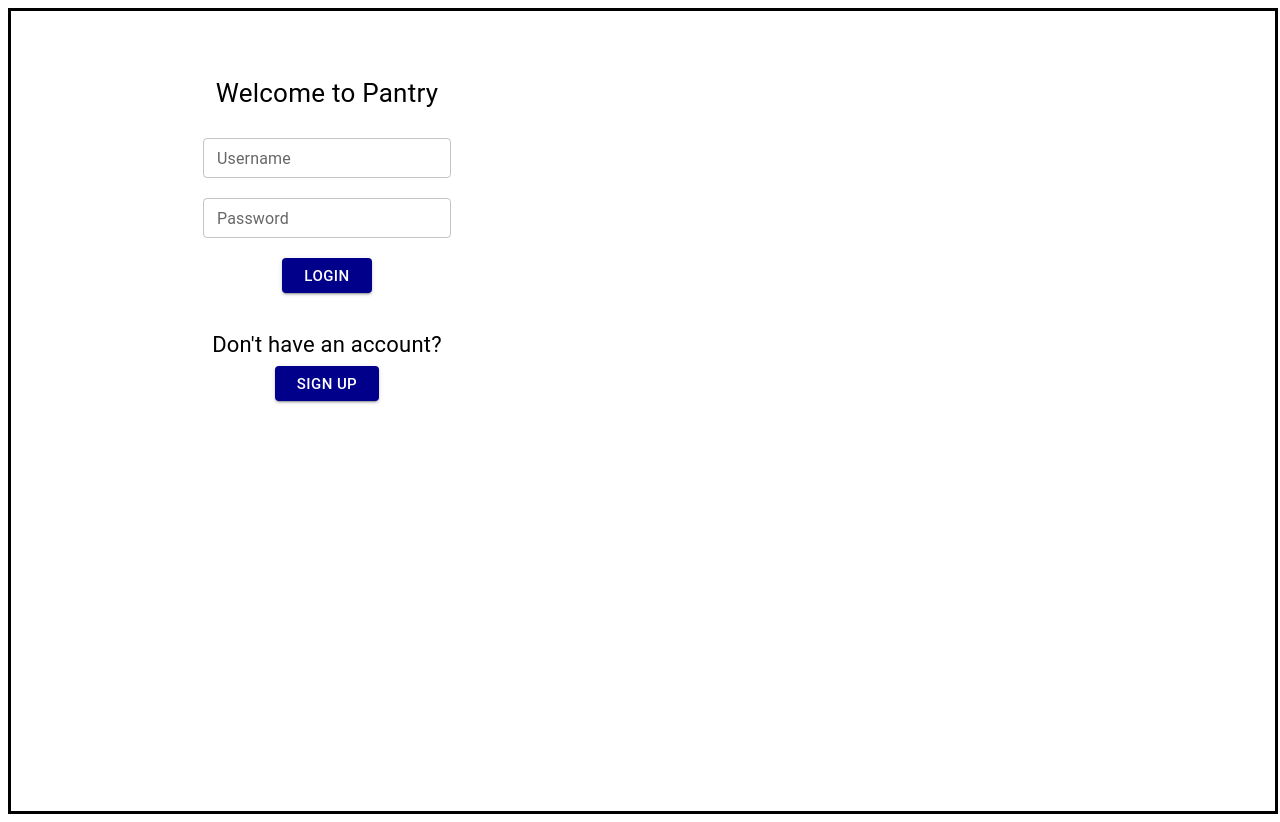
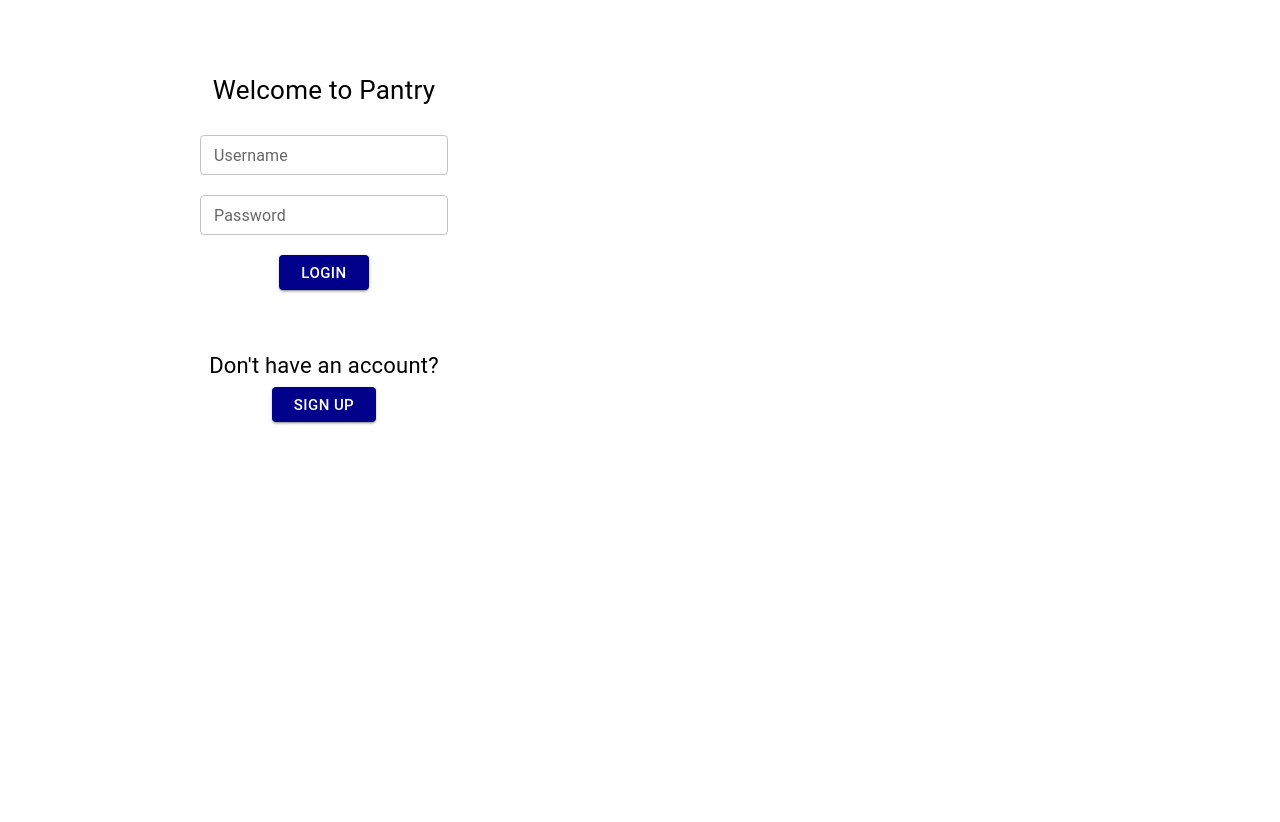
Before and after one commit to cjapar2/Pantry, a React (Create React App) app in the folder frontend/: page / in a window 1280 px wide. After the commit the page ends 800 px from the top, so only its background shows below. Built offline with nearby package versions, Linux system fonts and the light colour scheme.

Commit message:
Added state tracking for login and fixed UI

```diff
--- a/frontend/package.json
+++ b/frontend/package.json
@@ -16,8 +16,8 @@
     "emoji-picker-react": "*",
     "prop-types": "*",
     "react": "*",
-    "react-router": "5.2.1",
-    "react-router-dom": "5.3.0"
+    "react-router": "6.4.2",
+    "react-router-dom": "6.4.2"
   },
   "devDependencies": {
     "@testing-library/jest-dom": "*",
--- a/frontend/src/components/App.js
+++ b/frontend/src/components/App.js
@@ -1,7 +1,6 @@
 import React from 'react';
 import Box from '@mui/material/Box';
 
-import Dummy from './Dummy';
 import Login from './Login';
 
 /**
@@ -12,15 +11,13 @@ import Login from './Login';
 function App() {
   return (
     <Box sx={{
-      width:'100%',
-      height:'100vh',
-      display:'flex',
-      flexDirection:'column',
-      border:'solid'
+      width: '100%',
+      height: '95vh',
+    //  border: 'solid',
     }}>
       <Login/>
     </Box>
-   // <Dummy />
+  // <Dummy />
   );
 }
 
--- a/frontend/src/components/Login.js
+++ b/frontend/src/components/Login.js
@@ -1,5 +1,6 @@
 import * as React from 'react';
-import { FormGroup, TextField, Typography } from '@mui/material';
+// import {useNavigate} from 'react-router-dom';
+import {FormControl, FormGroup, TextField, Typography} from '@mui/material';
 import Box from '@mui/material/Box';
 import Grid from '@mui/material/Grid';
 import Button from '@mui/material/Button';
@@ -10,60 +11,84 @@ import Button from '@mui/material/Button';
  * @return {object} JSX
  */
 function Login() {
+  const [user, setUser] = React.useState({username: '', password: ''});
+  // const navigate = useNavigate();
+
+  const handleInputChange = (event) => {
+    const {value, name} = event.target;
+    console.log(value, name);
+    const u = user;
+    u[name] = value;
+    setUser(u);
+  };
+
+  // Do backend call/authentication here
+  const onLoginSubmit = (event) => {
+    event.preventDefault();
+    console.log('login clicked');
+  };
 
   return (
     <Box sx={{
-        width:'50%',
-        display:'flex',
-        flexDirection:'column',
-        pt:'5%'
+      width: '50%',
+      display: 'flex',
+      flexDirection: 'column',
+      pt: '5%',
     }}>
-        <Grid columns={1} spacing={3} justifyContent='center' sx={{
-          alignItems:'center'
+      <Grid container direction={'column'} columns={1}
+        spacing={3} justifyContent='center'
+        sx={{
+          alignItems: 'center',
         }}>
         <Grid item>
+          <FormControl sx={{
+            justifyContent: 'center',
+            alignContent: 'center',
+            verticalAlign: 'center',
+          }}>
+            <Typography sx={{
+              textAlign: 'center',
+              fontSize: '26px',
+              pb: '25px',
+            }}>Welcome to Pantry</Typography>
+            <TextField label='Username' size='small'
+              onChange={handleInputChange} name='username'
+              sx={{
+                alignSelf: 'center',
+                pb: '20px',
+                minWidth: '100px',
+              }}/>
+            <TextField label='Password' size='small'
+              onChange={handleInputChange} name='password'
+              sx={{
+                alignSelf: 'center',
+                pb: '20px',
+                minWidth: '100px',
+              }}/>
+            <Button variant='contained' type='submit' size='large'
+              onClick={onLoginSubmit}
+              sx={{
+                alignSelf: 'center',
+                backgroundColor: 'darkblue',
+                height: '35px',
+              }}>Login</Button>
+          </FormControl>
+        </Grid>
+        <Grid item alignContent='center'>
           <FormGroup sx={{
             justifyContent: 'center',
             alignContent: 'center',
-              verticalAlign: "center",
+            pt: '35px',
           }}>
             <Typography sx={{
-                textAlign: "center",
-                fontSize: "26px",
-                pb: "25px"
-              }}>Welcome to Pantry</Typography>
-              <TextField label="Username" size="small" sx={{
-                alignSelf: "center",
-                pb:"20px",
-                minWidth: "100px",
-              }}/>
-              <TextField label="Password" size="small" sx={{
-                alignSelf: "center",
-                pb:"20px",
-                minWidth: "100px",
-              }}/>
-              <Button variant="contained" size="large" sx={{
-                alignSelf: "center",
-                backgroundColor:"darkblue",
-                height: "35px",
-              }}>Login</Button>
-            </FormGroup>
-          </Grid>
-          <Grid item alignContent="center">
-            <FormGroup sx={{
-              justifyContent: 'center',
-              alignContent: 'center',
-              pt: '35px'
-            }}>
-              <Typography sx={{
-                textAlign: "center",
-                fontSize: "22px",
-                pb: "5px"
+              textAlign: 'center',
+              fontSize: '22px',
+              pb: '5px',
             }}>Don't have an account?</Typography>
-              <Button variant="contained" size="large" sx={{
-                alignSelf: "center",
-                backgroundColor:"darkblue",
-                height: "35px",
+            <Button variant='contained' size='large' sx={{
+              alignSelf: 'center',
+              backgroundColor: 'darkblue',
+              height: '35px',
             }}>Sign Up</Button>
           </FormGroup>
         </Grid>
```
Also changed, not shown: 1 other file (tests, documents, lock files or other folders). Lines whose indentation alone changed are shown as unchanged.
